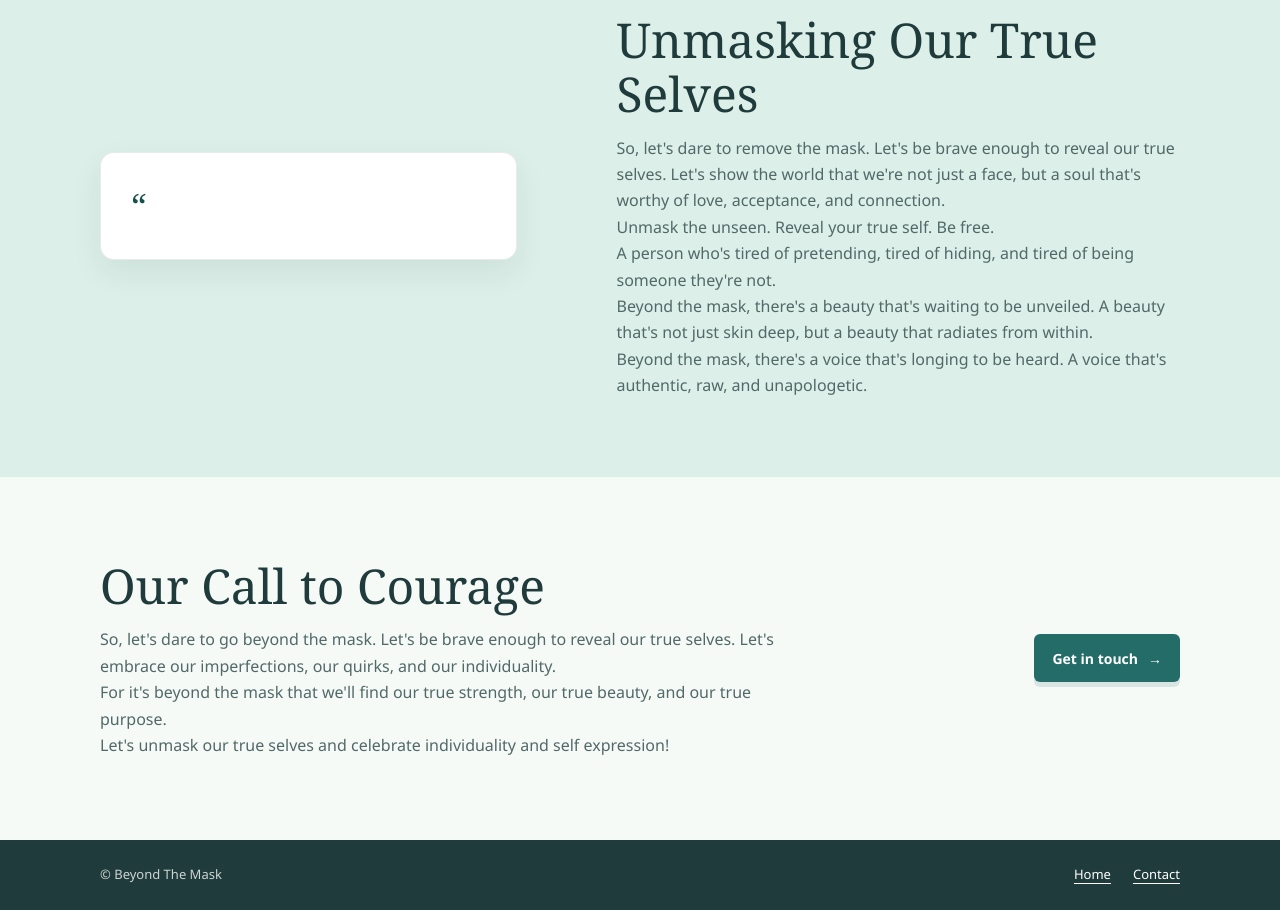
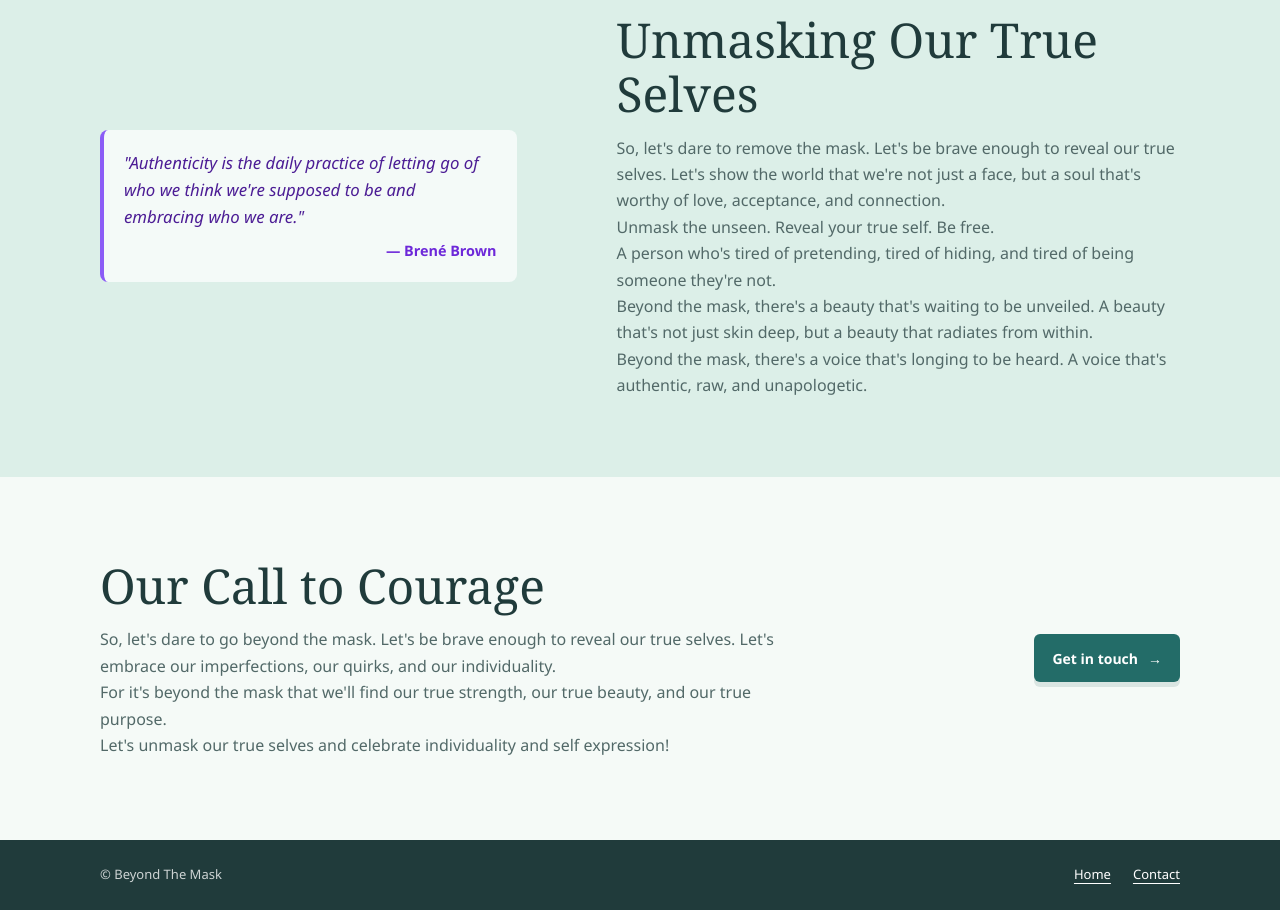
Before and after one commit to Steph-anieee/beyond-the-mask, a plain HTML site: page public/about.html in a window 1280 px wide. Shown: the part 1400-2310 px from the top of the page. Drawn offline with Linux system fonts and the light colour scheme.

Commit message:
Move authenticity quote to About page

```diff
--- a/public/about.html
+++ b/public/about.html
@@ -378,7 +378,10 @@
 
       <section class="truth-section" aria-labelledby="truth-title">
         <div class="wrap truth-grid">
-          <blockquote class="truth-quote" aria-hidden="true">&ldquo;</blockquote>
+          <blockquote style="background-color: rgba(255, 255, 255, 0.7); border-left: 4px solid #8B5CF6; padding: 1.25rem; border-radius: 8px; font-style: italic; color: #4C1D95; margin: 1.5rem 0; font-size: 1.05rem; line-height: 1.6;">
+            "Authenticity is the daily practice of letting go of who we think we're supposed to be and embracing who we are."
+            <span style="display: block; font-style: normal; font-weight: 600; text-align: right; margin-top: 0.5rem; color: #6D28D9; font-size: 0.9rem;">&mdash; Bren&eacute; Brown</span>
+          </blockquote>
           <div class="truth-copy">
             <h2 id="truth-title">Unmasking Our True Selves</h2>
             <p>So, let's dare to remove the mask. Let's be brave enough to reveal our true selves. Let's show the world that we're not just a face, but a soul that's worthy of love, acceptance, and connection.</p>
```
Also changed, not shown: index.html (+0 -4 lines).
